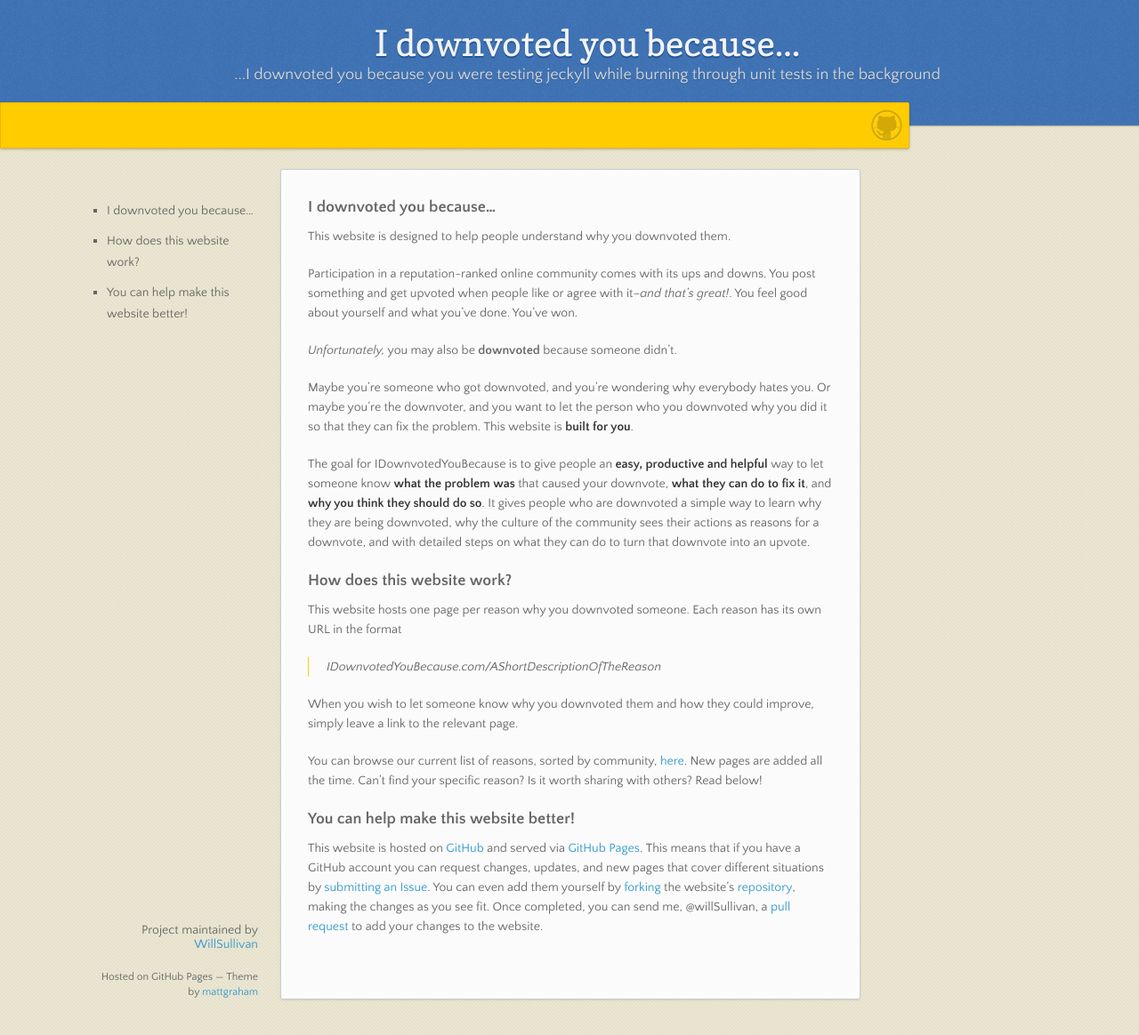
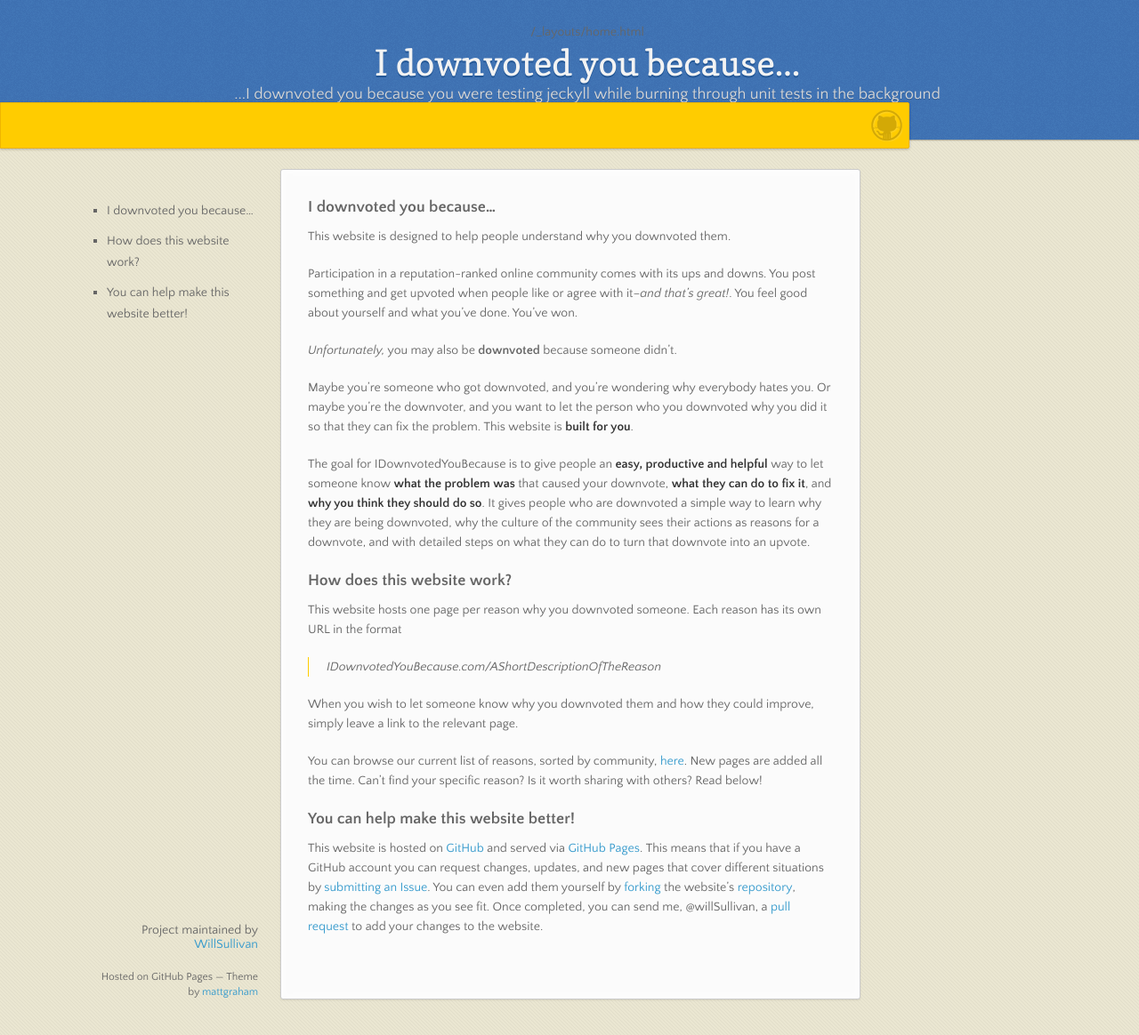
Before and after one commit to WillSullivan/IDYBJeckyll, a Jekyll site: the page built from index.md, in a window 1280 px wide and 1164 px high. Shown: the whole window at 89% size. Built offline with Jekyll 4.4.1, drawn with Linux system fonts in a browser that asks for light colours; nearby versions of some CDN libraries.

Commit message:
Update home.html

```diff
--- a/_layouts/home.html
+++ b/_layouts/home.html
@@ -15,6 +15,7 @@
 </head>
 <body>
     <header>
+        /_layouts/home.html
         <h1>I downvoted you because...</h1>
         <p>...{{ page.iDownvotedYouBecause }}</p>
     </header>
```
